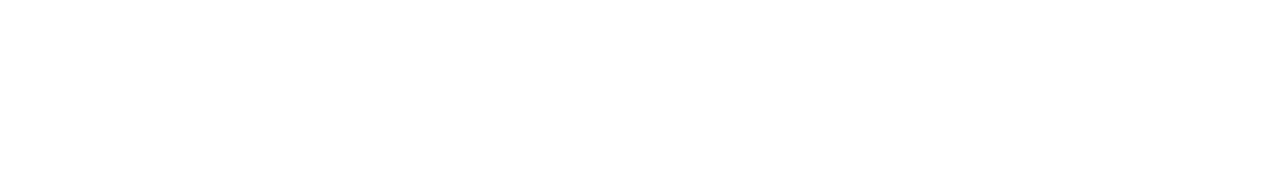
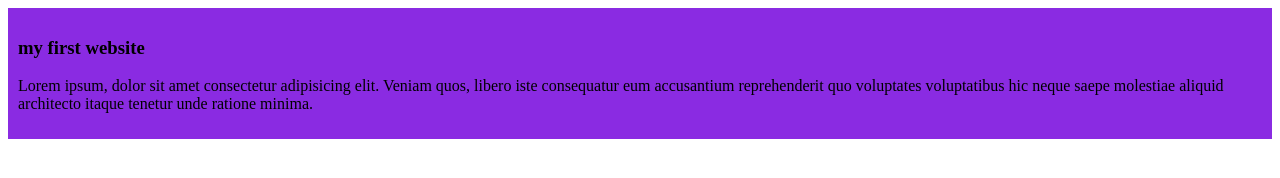
Before and after one commit to azim622/my-simple-repo, a plain HTML site: page index.html in a window 1280 px wide. Drawn offline with Linux system fonts and the light colour scheme.

Commit message:
added the first blog

```diff
--- a/index.html
+++ b/index.html
@@ -4,8 +4,12 @@
     <meta charset="UTF-8">
     <meta name="viewport" content="width=device-width, initial-scale=1.0">
     <title>my simole website</title>
+    <link rel="stylesheet" href="styles/blog.css">
 </head>
 <body>
-
+   <div>
+    <h3>my first website</h3>
+    <p>Lorem ipsum, dolor sit amet consectetur adipisicing elit. Veniam quos, libero iste consequatur eum accusantium reprehenderit quo voluptates voluptatibus hic neque saepe molestiae aliquid architecto itaque tenetur unde ratione minima.</p>
+   </div>
 </body>
 </html>
--- /dev/null
+++ b/styles/blog.css
@@ -0,0 +1,5 @@
+div{
+    background-color: blueviolet;
+    /* padding-left: 20px; */
+    padding: 10px;
+}
```
